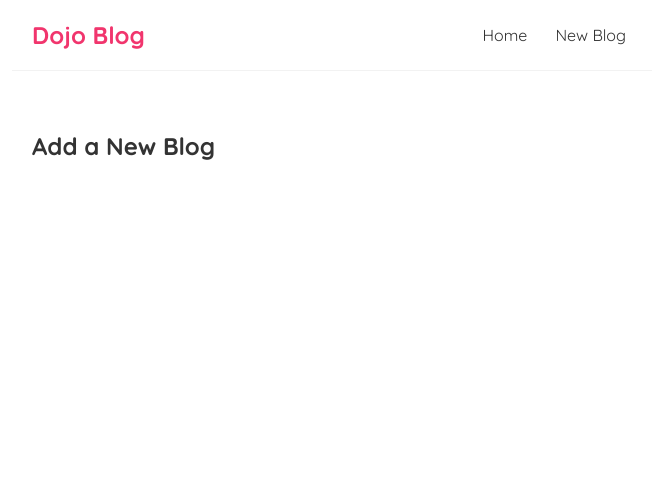
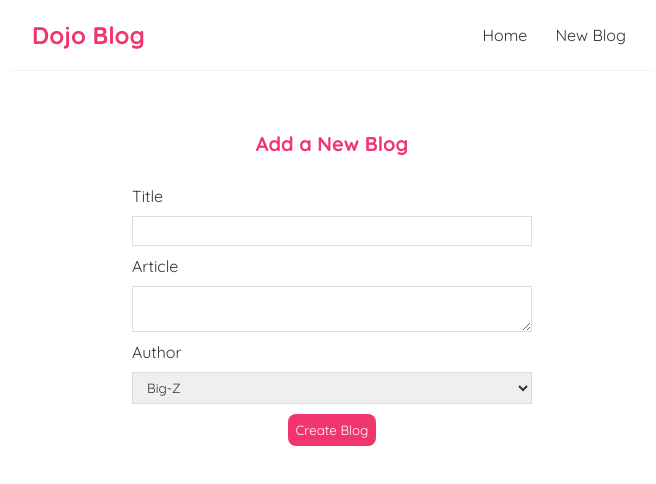
Before and after one commit to BitKoda/dojo-blog, a React (Create React App) app: page /create in a window 1280 px wide. Shown: the top 484 px of the page, without its empty margins (308-964 px from the left). Built offline with nearby package versions, Linux system fonts and the light colour scheme.

Commit message:
Add POST a new blog functionality

```diff
--- a/data/db.json
+++ b/data/db.json
@@ -17,7 +17,6 @@
       "title": "Monetising your JavaScript Websites",
       "body": "In this article, we talk about how to make money from your JavaScript...",
       "author": "Jamo"
-
     },
     {
       "id": 4,
--- a/src/App.js
+++ b/src/App.js
@@ -3,9 +3,9 @@ import { BrowserRouter as Router, Routes, Route } from "react-router-dom";
 import Navbar from "./Navbar";
 import Home from "./Home";
 import Create from "./Create";
+import BlogDetails from "./BlogDetails";
 
 function App() {
-
   return (
     <Router>
       <div className="App">
@@ -14,6 +14,7 @@ function App() {
           <Routes>
             <Route path="/" element={<Home />} />
             <Route path="/create" element={<Create />} />
+            <Route path="/blogs/:id" element={<BlogDetails />} />
           </Routes>
         </div>
       </div>
--- /dev/null
+++ b/src/BlogDetails.jsx
@@ -0,0 +1,24 @@
+import { useParams } from "react-router-dom";
+import useFetch from "./useFetch";
+
+const BlogDetails = () => {
+    const { id } = useParams();
+    const { data: blog, error, isLoading} = useFetch('http://localhost:8000/blogs/' + id)
+
+    return (
+        <div className="blog-details">
+            { error && <div> { error } </div> }
+            { isLoading && <div>Loading...</div> }
+            { blog && (
+                <article>
+                    <h2>{ blog.title }</h2>
+                    <p className="blog-meta">Written by { blog.author }</p>
+                    <p>{ blog.body }</p>
+                </article>
+            )
+            }
+        </div>
+     );
+}
+
+export default BlogDetails;
--- a/src/BlogList.jsx
+++ b/src/BlogList.jsx
@@ -1,12 +1,16 @@
-const BlogList = ({blogs, title}) => {
+import { Link } from "react-router-dom";
+
+const BlogList = ({ blogs, title }) => {
 
     return (
        <div className="blog-list">
        <h2>{title}</h2>
            {blogs.map((blog) => (
                <div className="blog-preview" key={blog.id}>
+               <Link to={`/blogs/${blog.id}`}>
                   <h2>{blog.title}</h2>
                   <p>by {blog.author}</p>
+                </Link>
                </div>
            ))}
        </div>
--- a/src/Create.jsx
+++ b/src/Create.jsx
@@ -1,7 +1,49 @@
+import { useState } from "react";
+import { useNavigate } from "react-router-dom";
+
 const Create = () => {
+
+    const [title, setTitle] = useState('');
+    const [body, setBody] = useState('');
+    const [author, setAuthor] = useState('Big-Z');
+    const [isLoading, setIsLoading] = useState(false);
+    const navigate = useNavigate();
+
+    const handleSubmit = (e) => {
+        e.preventDefault();
+        const blog = { title, body, author };
+
+        setIsLoading(true);
+
+        fetch('http://localhost:8000/blogs', {
+            method: 'POST',
+            headers: { "Content-Type": "application/json"},
+            body: JSON.stringify(blog)
+        }).then(() => {
+            setIsLoading(false);
+            navigate('/');
+        })
+    }
+
     return (
-        <div className="app">
+        <div className="create">
             <h2>Add a New Blog</h2>
+            <form onSubmit={handleSubmit}>
+                <label htmlFor="title">Title</label>
+                <input type="text" required value={title} onChange={(e) => setTitle(e.target.value)} />
+                <label htmlFor="body">Article</label>
+                <textarea required value={body} onChange={(e) => setBody(e.target.value)}></textarea>
+                <label htmlFor="author">Author</label>
+                <select value={author} onChange={(e) => setAuthor(e.target.value)}>
+                    <option value="Big-Z">Big-Z</option>
+                    <option value="Carboni">Carboni</option>
+                    <option value="Chopper">Chopper</option>
+                    <option value="Deno">Deno</option>
+                    <option value="Jamo">Jamo</option>
+                </select>
+                { !isLoading && <button>Create Blog</button> }
+                { isLoading && <button disabled>Creating...</button> }
+            </form>
         </div>
      );
 }
--- a/src/index.css
+++ b/src/index.css
@@ -46,7 +46,63 @@
 }
 
 .blog-preview h2 {
-  font-size: 20px;
+  font-size: 24px;
   margin-bottom: 8px;
   color: #f1356d;
 }
+
+.blog-preview a {
+  text-decoration: none;
+}
+
+.blog-meta {
+  color: #c3c3c3;
+  margin-bottom: 20px;
+  font-size: 0.9em;
+}
+
+.blog-details h2 {
+  font-size: 20px;
+  color: #f1356d;
+  margin-bottom: 10px;
+}
+
+.blog-details article {
+  margin: 20px 0;
+}
+
+/* Create a new blog post */
+.create {
+  max-width: 400px;
+  margin: 0 auto;
+  text-align: center;
+}
+
+.create label {
+  text-align: left;
+  display: block;
+}
+
+.create h2 {
+  font-size: 20px;
+  color: #f1356d;
+  margin-bottom: 30px;
+}
+
+.create input, .create textarea, .create select {
+  width: 100%;
+  padding: 6px 10px;
+  margin: 10px 0;
+  border: 1px solid #ddd;
+  box-sizing: border-box;
+  display: block;
+}
+
+.create button {
+  background-color: #f1356d;
+  color: white;
+  border: 0;
+  padding: 8px;
+  border-radius: 8px;
+  cursor: pointer;
+}
```
Lines whose indentation alone changed are shown as unchanged.
